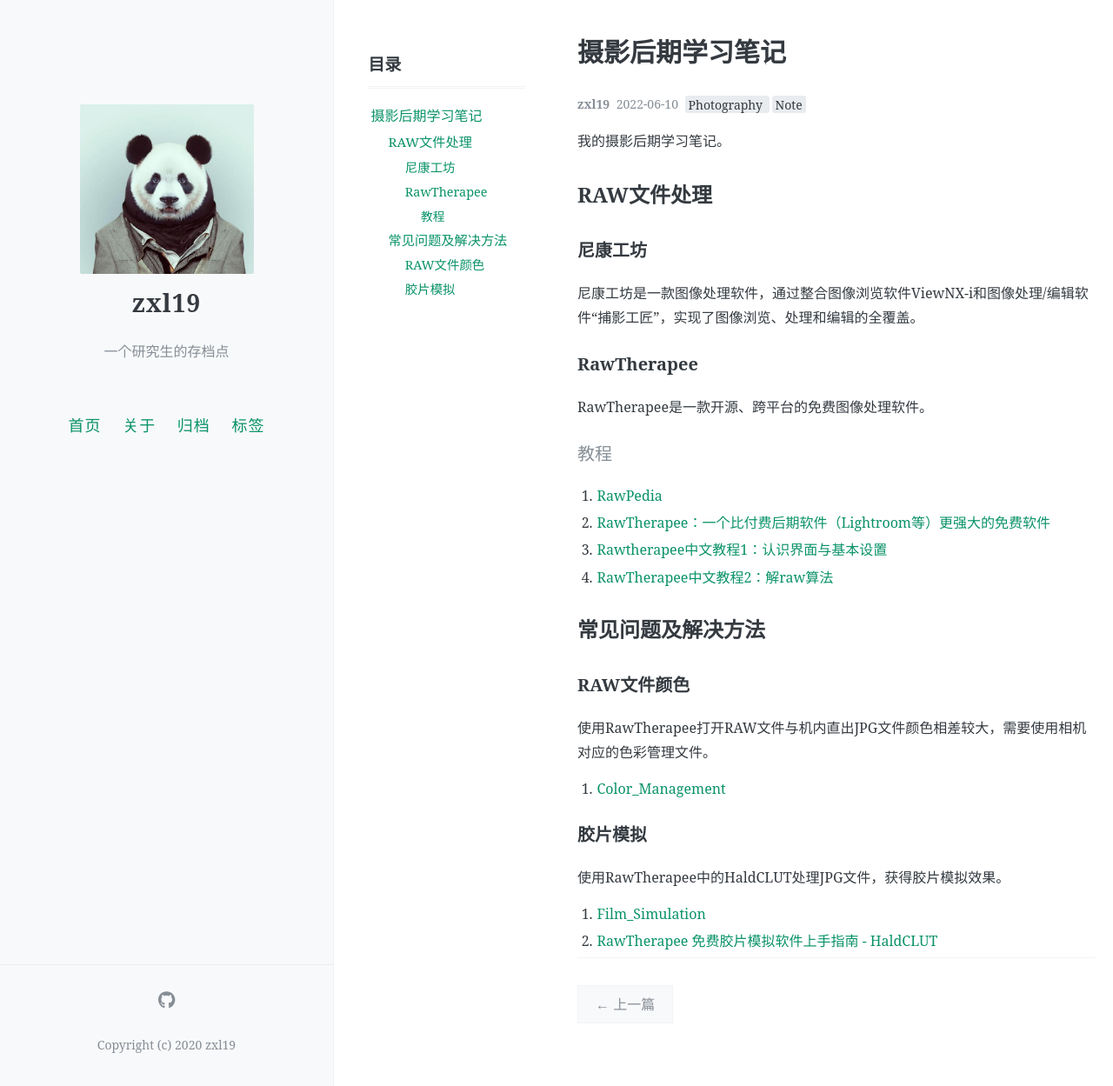
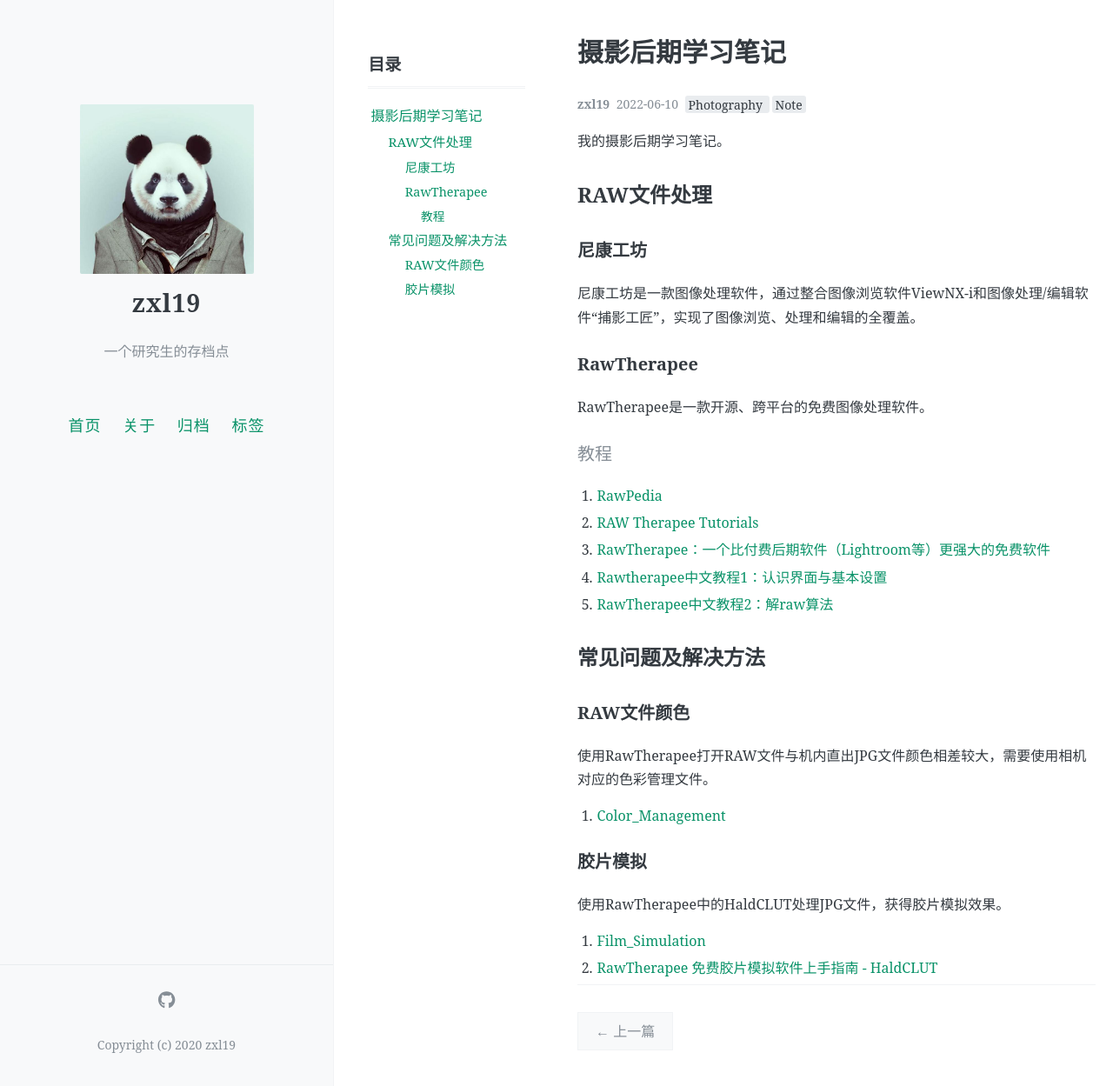
Before and after one commit to zxl19/zxl19.github.io, a Jekyll site: the page built from _posts/2022-06-10-photography-postprocess.md, in a window 1280 px wide and 1249 px high. Shown: the whole window at 87% size. Built offline with Jekyll 4.4.1, drawn with Linux system fonts in a browser that asks for light colours; comment, search, counter and statistics services are not loaded.

Commit message:
Update 2022-06-10-photography-postprocess.md

```diff
--- a/_posts/2022-06-10-photography-postprocess.md
+++ b/_posts/2022-06-10-photography-postprocess.md
@@ -26,9 +26,10 @@ RawTherapee是一款开源、跨平台的免费图像处理软件。
 #### 教程
 
 1. [RawPedia](http://rawpedia.rawtherapee.com/Main_Page)
-2. [RawTherapee：一个比付费后期软件（Lightroom等）更强大的免费软件](https://www.bilibili.com/video/BV1JK4y1v7CM)
-3. [Rawtherapee中文教程1：认识界面与基本设置](https://www.bilibili.com/video/BV1QA411P7Uy)
-4. [RawTherapee中文教程2：解raw算法](https://www.bilibili.com/video/BV1g64y1e76a)
+2. [RAW Therapee Tutorials](https://www.youtube.com/channel/UCjaDzx2O_Fw-LukahyF5RwA)
+3. [RawTherapee：一个比付费后期软件（Lightroom等）更强大的免费软件](https://www.bilibili.com/video/BV1JK4y1v7CM)
+4. [Rawtherapee中文教程1：认识界面与基本设置](https://www.bilibili.com/video/BV1QA411P7Uy)
+5. [RawTherapee中文教程2：解raw算法](https://www.bilibili.com/video/BV1g64y1e76a)
 
 ## 常见问题及解决方法
 
```
